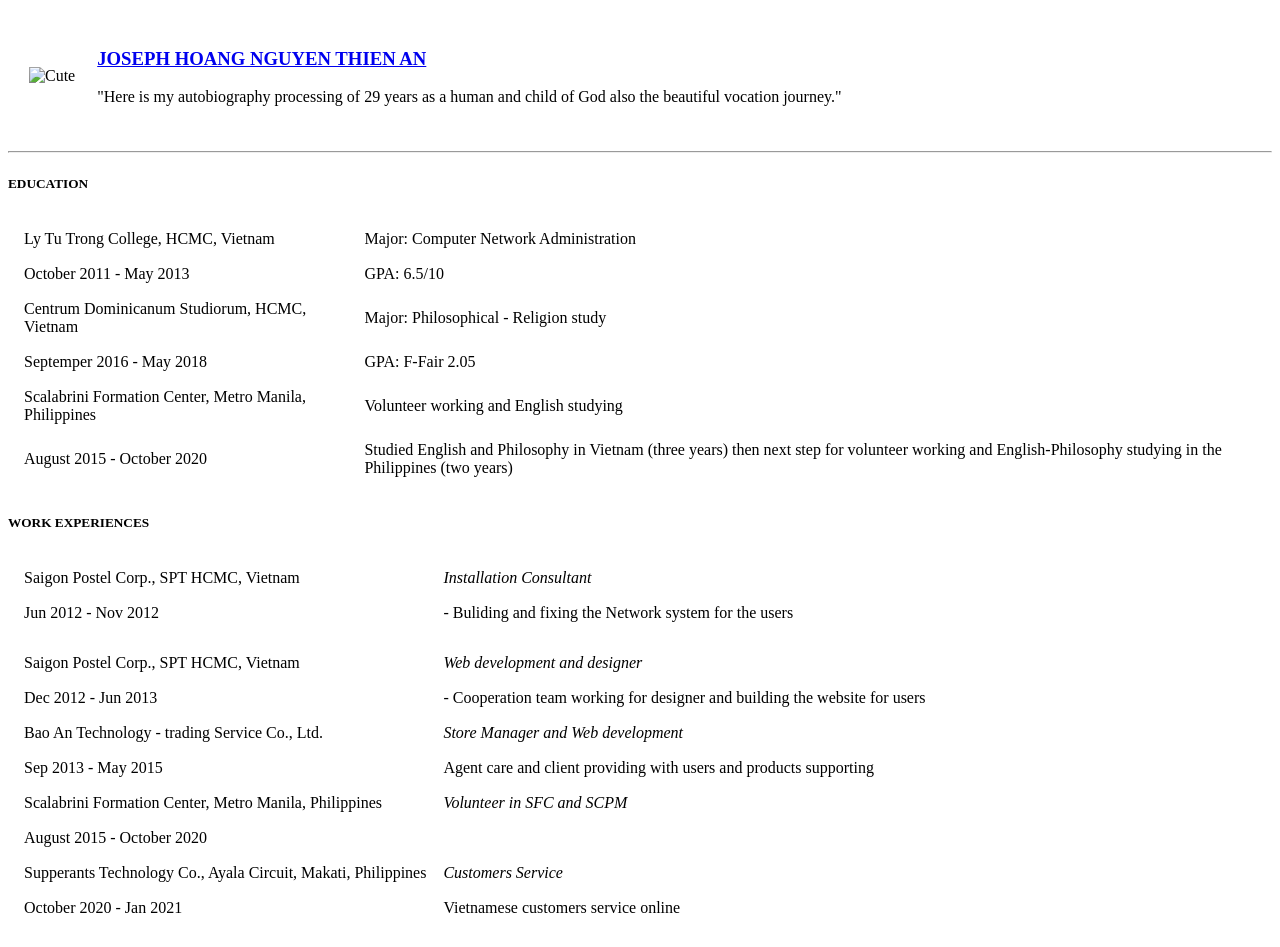
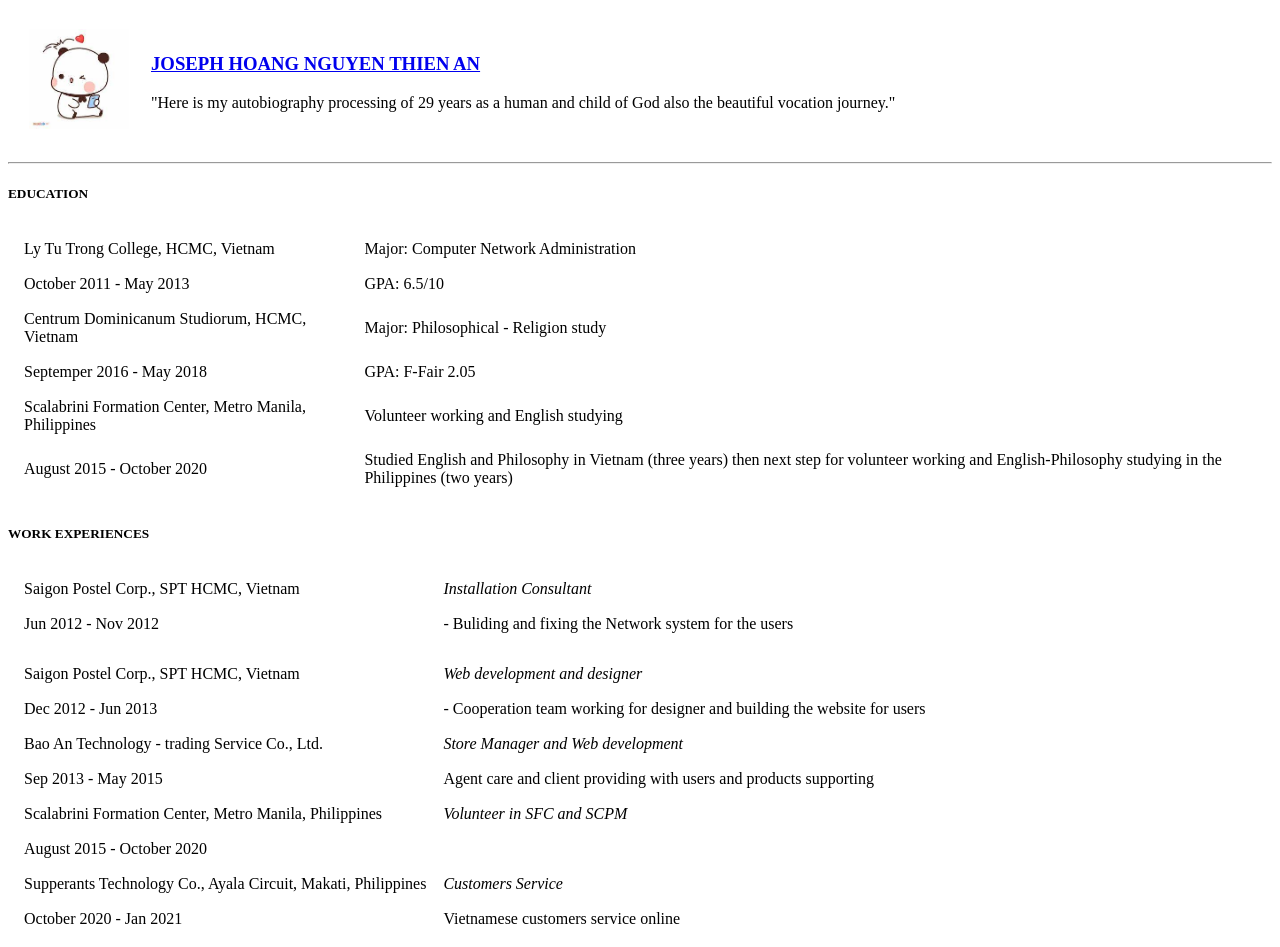
Before and after one commit to hoangan592/cv1, a plain HTML site: page index.html in a window 1280 px wide. Shown: the top 947 px of the page. Drawn offline with Linux system fonts and the light colour scheme.

Commit message:
index.html

```diff
--- a/index.html
+++ b/index.html
@@ -9,7 +9,7 @@
 <body>
   <table cellspacing="20">
     <tr>
-      <td><img src="images/1.jpg" alt="Cute" height="100" width="100" /></td>
+      <td><img src="1.jpg" alt="Cute" height="100" width="100" /></td>
       <td>
         <h3><a href="https://www.google.com.ph/">JOSEPH HOANG NGUYEN THIEN AN</a></h3>
         <p>
```
